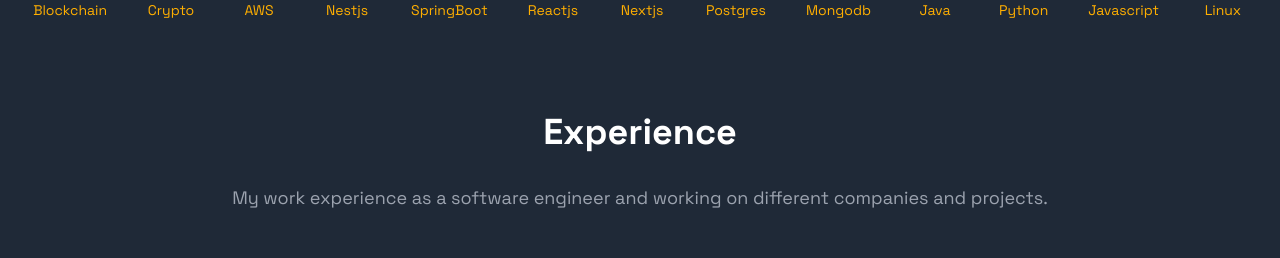
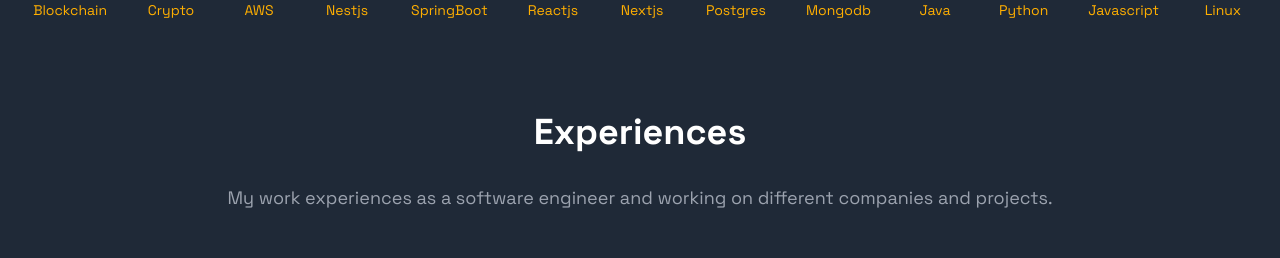
Before and after one commit to Ratana10/portfolio, a React (Vite) app: page / in a window 1280 px wide. Shown: the part 802-1060 px from the top of the page. Built offline with nearby package versions, Linux system fonts and the light colour scheme.

Commit message:
add s to experices

```diff
--- a/src/components/ExperienceSection.tsx
+++ b/src/components/ExperienceSection.tsx
@@ -6,12 +6,12 @@ const ExperienceSection = () => {
     <section className="relative container mx-auto px-4 mt-20">
       {/* Section Title */}
       <h1 className="text-4xl font-bold text-center text-white mb-8">
-        Experience
+        Experiences
       </h1>
 
       {/* Section Description */}
       <p className="text-lg text-center text-gray-400 mb-12">
-        My work experience as a software engineer and working on different
+        My work experiences as a software engineer and working on different
         companies and projects.
       </p>
 
```
